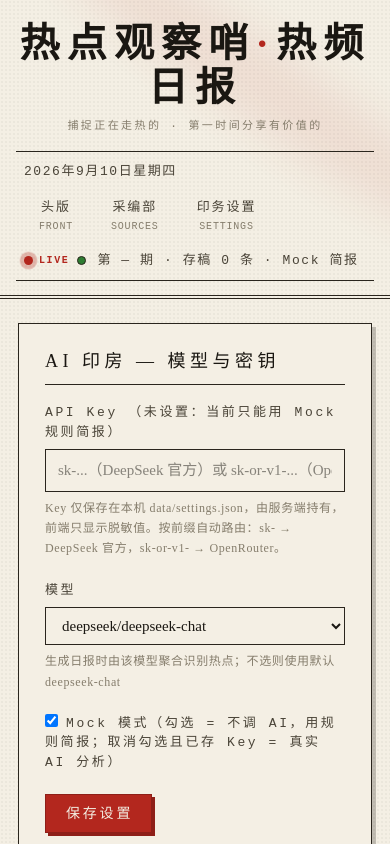
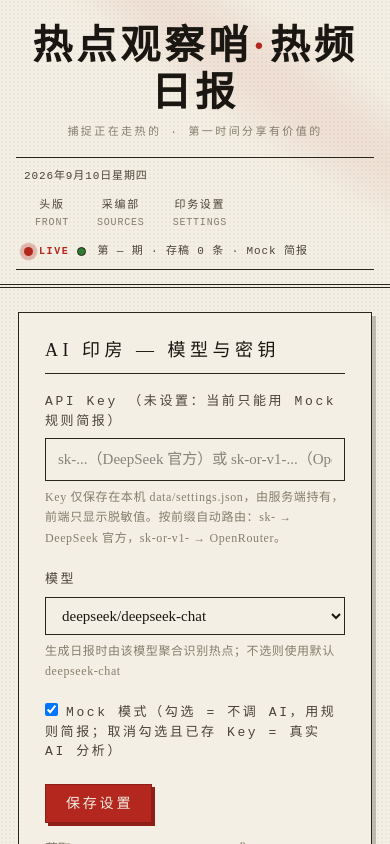
Before and after one commit to kiendsss/hotspot-monitor, a Next.js app: page /settings in a window 390 px wide. Shown: the top 844 px of the page. Built offline with nearby package versions, Linux system fonts and the light colour scheme.

Commit message:
feat(ui): V2-r small-screen masthead & extra rhythm -- 720px adaptive

```diff
--- a/app/globals.css
+++ b/app/globals.css
@@ -141,12 +141,62 @@ button {
   padding: 36px 48px 96px;
 }
 
+/* ===== V2-r 小屏报头与头条节奏（masthead/extra/empty/drawer/toolbar 收口，与 V2-q 同断点） ===== */
 @media (max-width: 720px) {
   .page {
     padding: 24px 18px 72px;
   }
   .masthead {
     padding: 22px 16px 14px;
+  }
+  .masthead h1 {
+    letter-spacing: 0.1em;
+    line-height: 1.18;
+  }
+  .masthead-meta {
+    font-size: 11px;
+    letter-spacing: 0.08em;
+    gap: 8px;
+  }
+  .nav {
+    gap: 6px;
+  }
+  .nav a {
+    padding: 4px 10px;
+  }
+  .extra {
+    padding: 30px 12px 22px;
+  }
+  .extra-kicker {
+    font-size: 11px;
+    letter-spacing: 0.3em;
+    padding: 3px 10px 3px 13px;
+    margin-bottom: 12px;
+  }
+  .extra-summary {
+    font-size: 14px;
+    line-height: 1.8;
+  }
+  .empty-state {
+    padding: 36px 16px;
+  }
+  .empty-state p {
+    font-size: 13.5px;
+    line-height: 1.9;
+  }
+  .toolbar {
+    gap: 10px;
+    margin: 16px 0 14px;
+    padding-bottom: 12px;
+  }
+  .btn-stack small {
+    font-size: 10px;
+  }
+  .drawer {
+    padding: 20px 18px;
+  }
+  .poster-modal {
+    padding: 12px;
   }
 }
 
```
Also changed, not shown: 2 other files (tests, documents, lock files or other folders).
